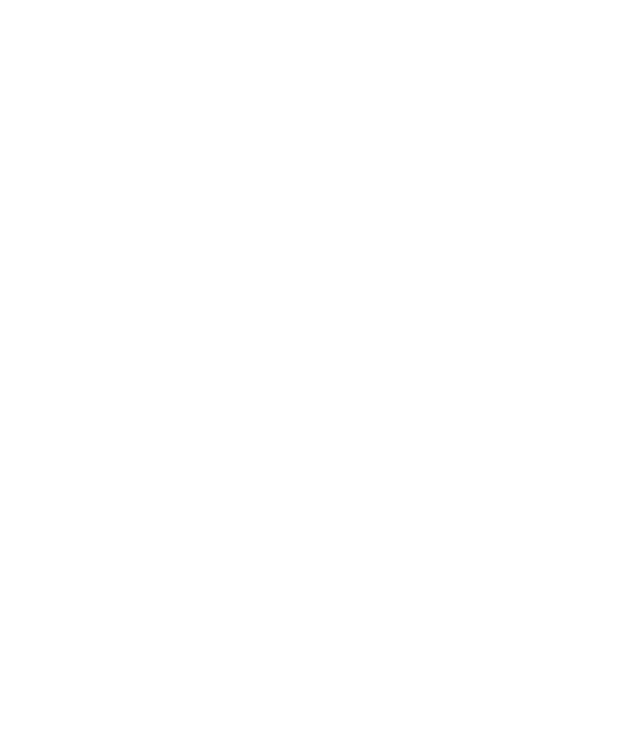
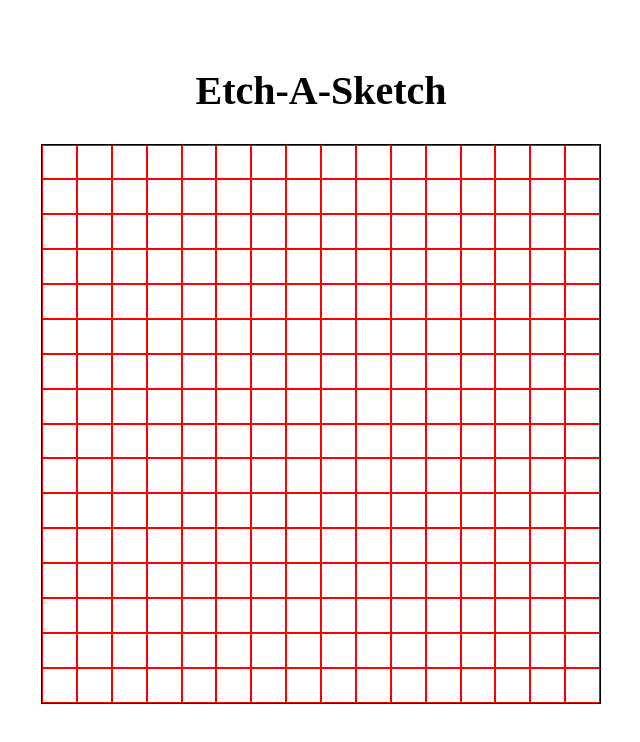
Before and after one commit to nathanelcorpuz/etch-a-sketch, a plain HTML site: page index.html in a window 1280 px wide. Shown: the whole page, without its empty margins (319-959 px from the left). Drawn offline with Linux system fonts and the light colour scheme.

Commit message:
create grid, add event listener for grid item

```diff
--- a/index.html
+++ b/index.html
@@ -9,6 +9,16 @@
     <script src="script.js" defer></script>
 </head>
 <body>
+    <header>
+        <h1>Etch-A-Sketch</h1>
+    </header>
 
+    <main>
+        <div class="container"></div>
+    </main>
+
+    <footer>
+
+    </footer>
 </body>
 </html>
--- a/script.js
+++ b/script.js
@@ -0,0 +1,16 @@
+const container = document.querySelector('.container');
+let gridSize = 16;
+let gridItems = gridSize**2;
+container.style = `grid-template-rows: repeat(${gridSize}, 1fr);`;
+container.style = `grid-template-columns: repeat(${gridSize}, 1fr);`;
+let gridItem;
+
+for (let i = 0; i < gridItems; i++) {
+    gridItem = document.createElement('div');
+    gridItem.classList.add('grid-item');
+    gridItem.style = 'border: 1px solid red;';
+    gridItem.addEventListener('mouseenter', (e) => {
+        e.target.style = 'background: black';
+    })
+    container.appendChild(gridItem);
+}
--- a/styles.css
+++ b/styles.css
@@ -0,0 +1,28 @@
+* {
+    padding: 0;
+    margin: 0;
+    box-sizing: border-box;
+}
+
+body {
+    display: flex;
+    flex-flow: column;
+    align-items: center;
+    height: 100vh;
+    width: 100vw;
+    justify-content: center;
+    gap: 30px;
+}
+
+h1 {
+    font-size: 5vmin;
+}
+
+.container {
+    border: 1px solid black;
+    max-height: 700px;
+    max-width: 700px;
+    height: 70vmin;
+    width: 70vmin;
+    display: grid;
+}
```
